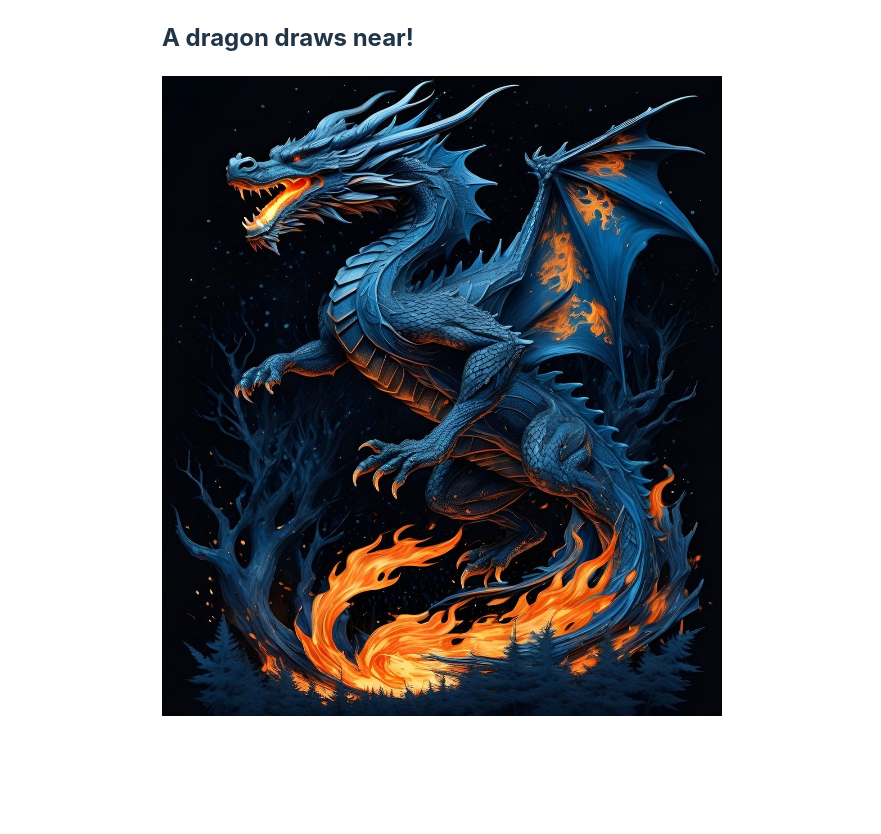
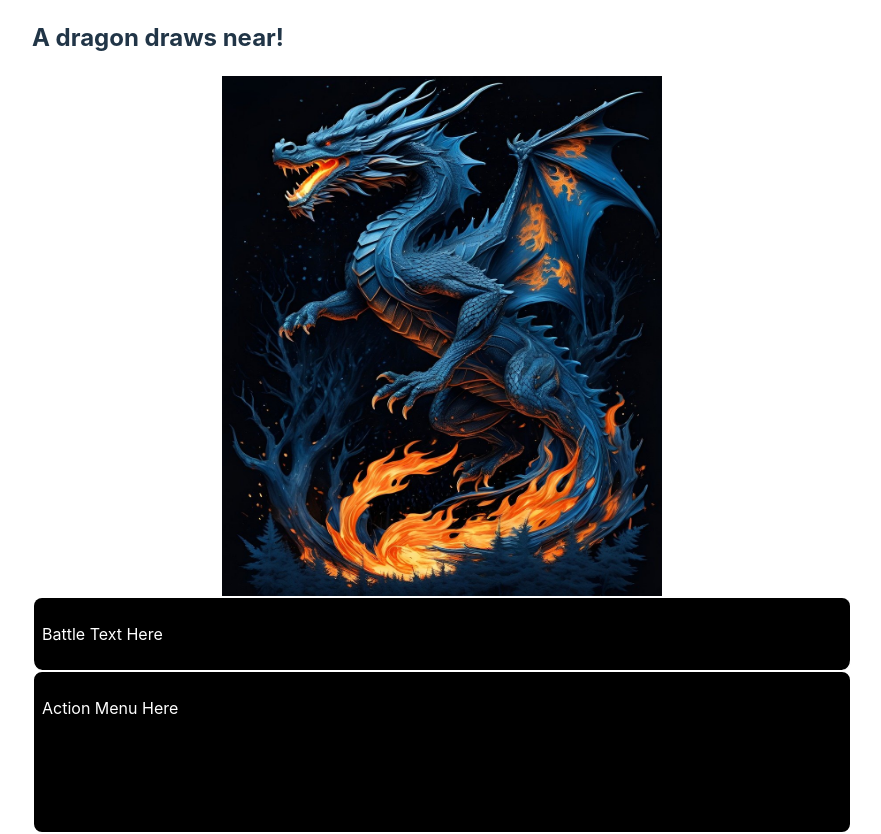
Before and after one commit to athaarsager/dragonslayer-game, a React (Vite) app in the folder dragonslayer_frontend/: page / in a window 1280 px wide. Shown: the whole page, without its empty margins (198-1079 px from the left). Before the commit the page ends 800 px from the top, so only its background shows below. Built offline with nearby package versions, Linux system fonts and the light colour scheme.

Commit message:
Adjust positioning, add boxes for displaying text

```diff
--- a/dragonslayer_frontend/src/components/BattleScreen/BattleScreen.css
+++ b/dragonslayer_frontend/src/components/BattleScreen/BattleScreen.css
@@ -1,4 +1,26 @@
+#dragon-display {
+    display: flex;
+    justify-content: center;
+}
+
 img {
-    height: 80vh;
-    width: 70vh;
+    height: 65vh;
+    width: 55vh;
 }
+
+.text-box {
+    background-color: black;
+    color: white;
+    border: 2px solid white;
+    border-radius: 10px;
+    width: 100vh;
+    padding: 8px;
+}
+
+#battle-text {
+    border-bottom: none;
+}
+
+#battle-menu {
+    height: 9rem;;
+}
--- a/dragonslayer_frontend/src/components/BattleScreen/BattleScreen.jsx
+++ b/dragonslayer_frontend/src/components/BattleScreen/BattleScreen.jsx
@@ -8,11 +8,17 @@ function BattleScreen() {
     return (
         <>
             <h2>A dragon draws near!</h2>
+            {/* Credit for dragon image: Image by Artie Blur from Pixabay
+                Granted, it is AI generated, so do I need to credit him? Probablys still should...*/}
             <div id="dragon-display">
-                {/* Credit for dragon image: Image by Artie Blur from Pixabay
-                Granted, it is AI generated, so do I need to credit him? Probablys still should...*/}
                 <img src="/public/images/dragon.jpg"
                     alt="A dark blue dragon whose tail and wings exude flames as it sets a forest on fire in the night" />
+            </div>
+            <div id="battle-text" class="text-box">
+                <p>Battle Text Here</p>
+            </div>
+            <div id="battle-menu" class="text-box">
+                <p>Action Menu Here</p>
             </div>
         </>
     )
```
